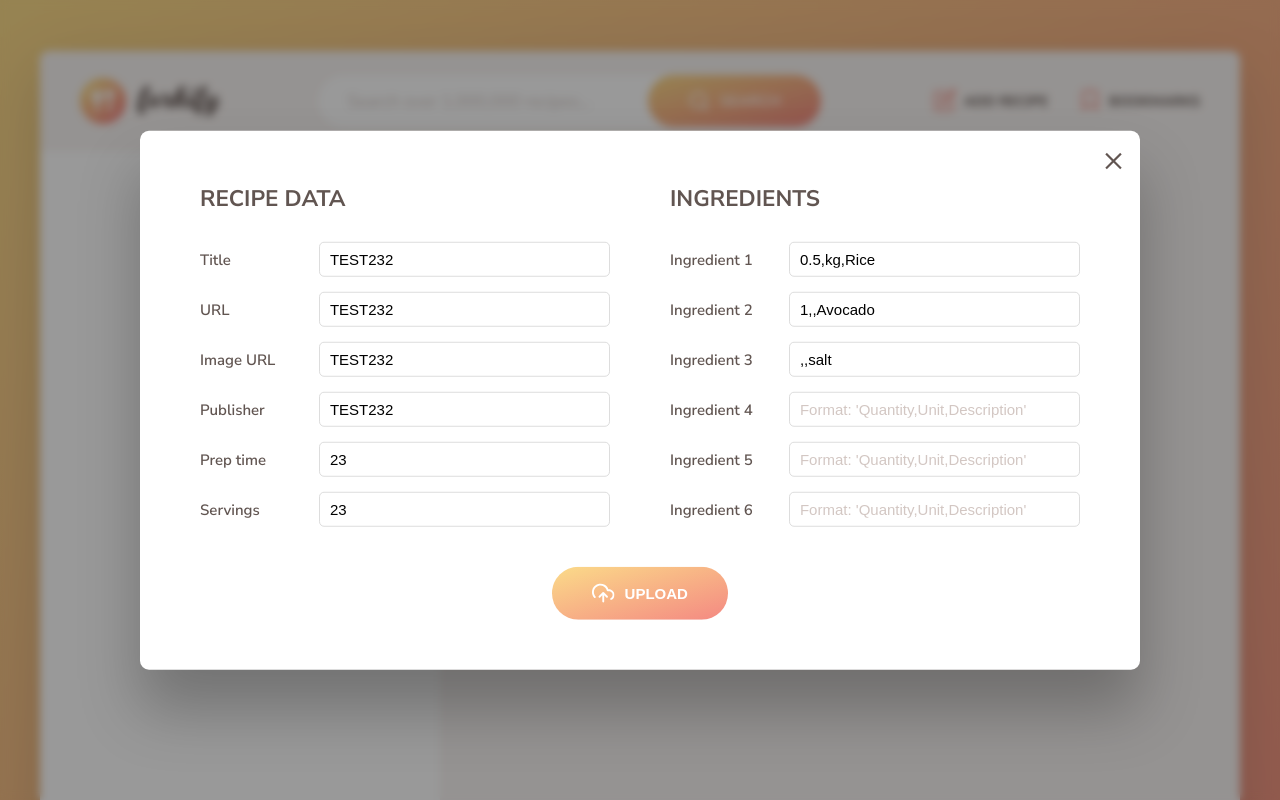
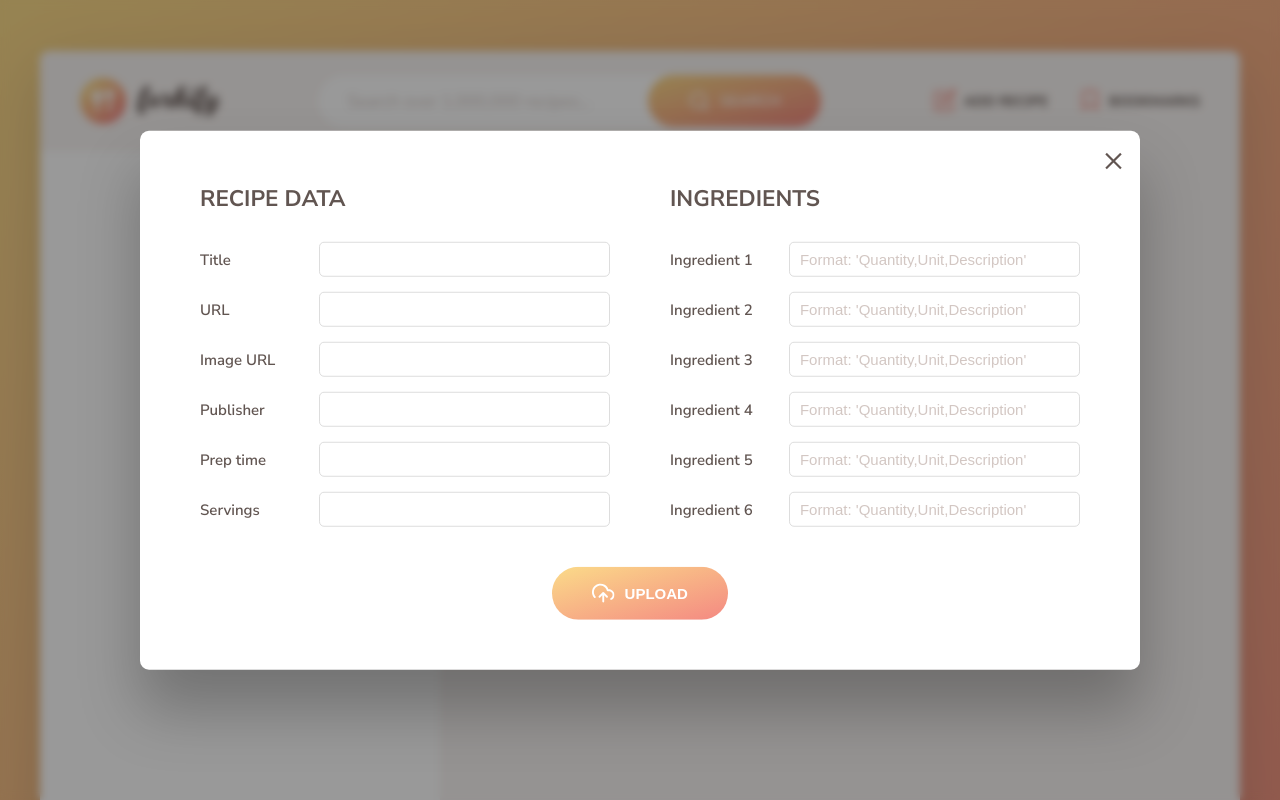
Before and after one commit to ShockOfficial/forkify, a website built with Parcel: page index.html in a window 1280 px wide. Both pictures are taken after a click on the button "ADD RECIPE". Shown: the top 800 px of the page. Built offline with nearby package versions, Linux system fonts and the light colour scheme.

Commit message:
delete temp value from form

```diff
--- a/index.html
+++ b/index.html
@@ -267,24 +267,24 @@
         <div class="upload__column">
           <h3 class="upload__heading">Recipe data</h3>
           <label>Title</label>
-          <input value="TEST232" required name="title" type="text" />
+          <input value="" required name="title" type="text" />
           <label>URL</label>
-          <input value="TEST232" required name="sourceUrl" type="text" />
+          <input value="" required name="sourceUrl" type="text" />
           <label>Image URL</label>
-          <input value="TEST232" required name="image" type="text" />
+          <input value="" required name="image" type="text" />
           <label>Publisher</label>
-          <input value="TEST232" required name="publisher" type="text" />
+          <input value="" required name="publisher" type="text" />
           <label>Prep time</label>
-          <input value="23" required name="cookingTime" type="number" />
+          <input value="" required name="cookingTime" type="number" />
           <label>Servings</label>
-          <input value="23" required name="servings" type="number" />
+          <input value="" required name="servings" type="number" />
         </div>
 
         <div class="upload__column">
           <h3 class="upload__heading">Ingredients</h3>
           <label>Ingredient 1</label>
           <input
-            value="0.5,kg,Rice"
+            value=""
             type="text"
             required
             name="ingredient-1"
@@ -292,14 +292,14 @@
           />
           <label>Ingredient 2</label>
           <input
-            value="1,,Avocado"
+            value=""
             type="text"
             name="ingredient-2"
             placeholder="Format: 'Quantity,Unit,Description'"
           />
           <label>Ingredient 3</label>
           <input
-            value=",,salt"
+            value=""
             type="text"
             name="ingredient-3"
             placeholder="Format: 'Quantity,Unit,Description'"
--- a/src/js/config.js
+++ b/src/js/config.js
@@ -1,5 +1,5 @@
 export const API_URL = 'https://forkify-api.herokuapp.com/api/v2/recipes/';
 export const TIMEOUT_SEC = 10;
 export const RES_PER_PAGE = 10;
-export const API_KEY = 'f5bf77cc-8ab8-42a3-9877-2bf6ccab0194';
+export const API_KEY = '6a77fbec-ff65-473b-8ba4-8ffd81135e9b';
 export const MODAL_CLOSE_SEC = 2.5;
```
